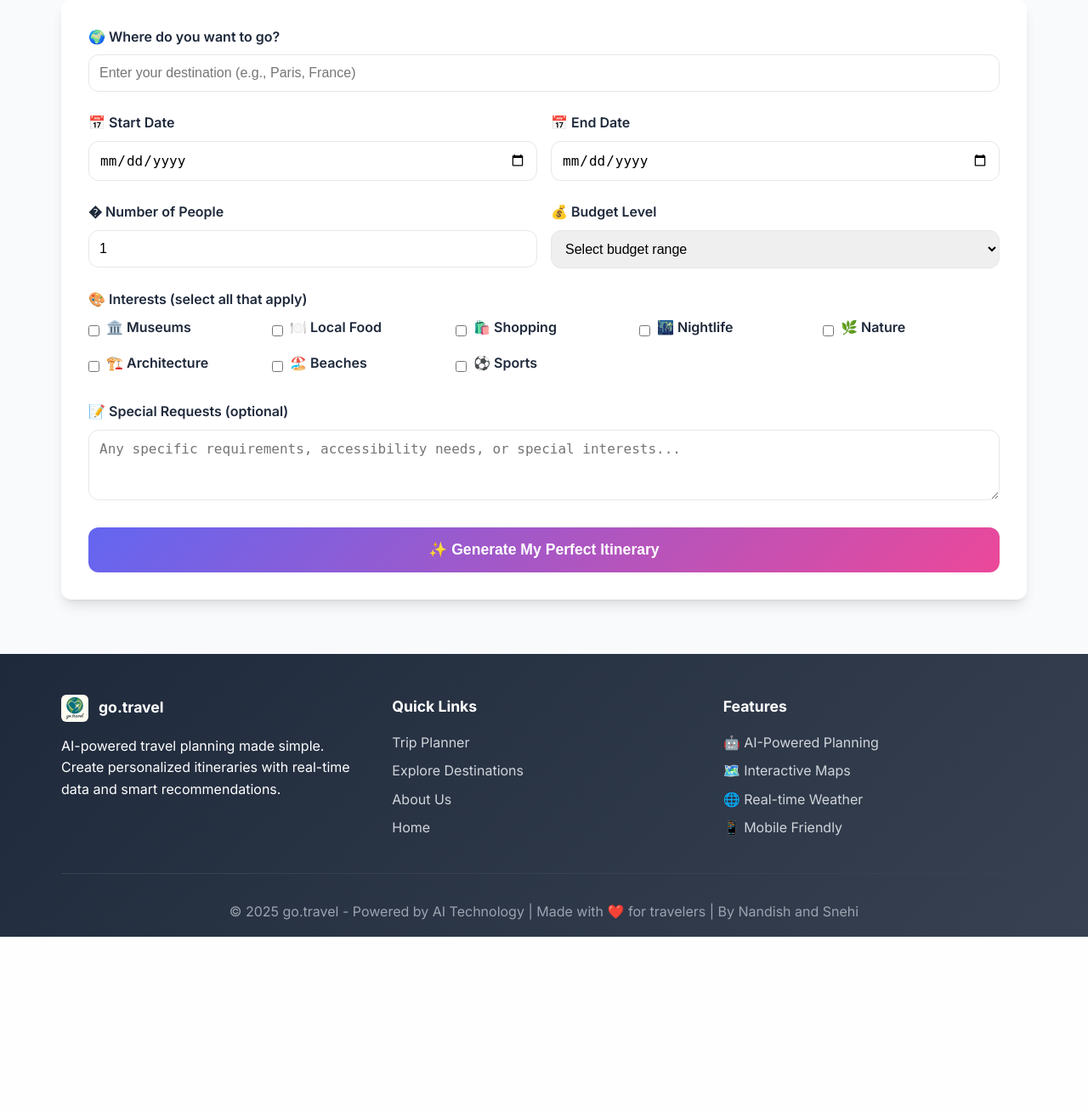
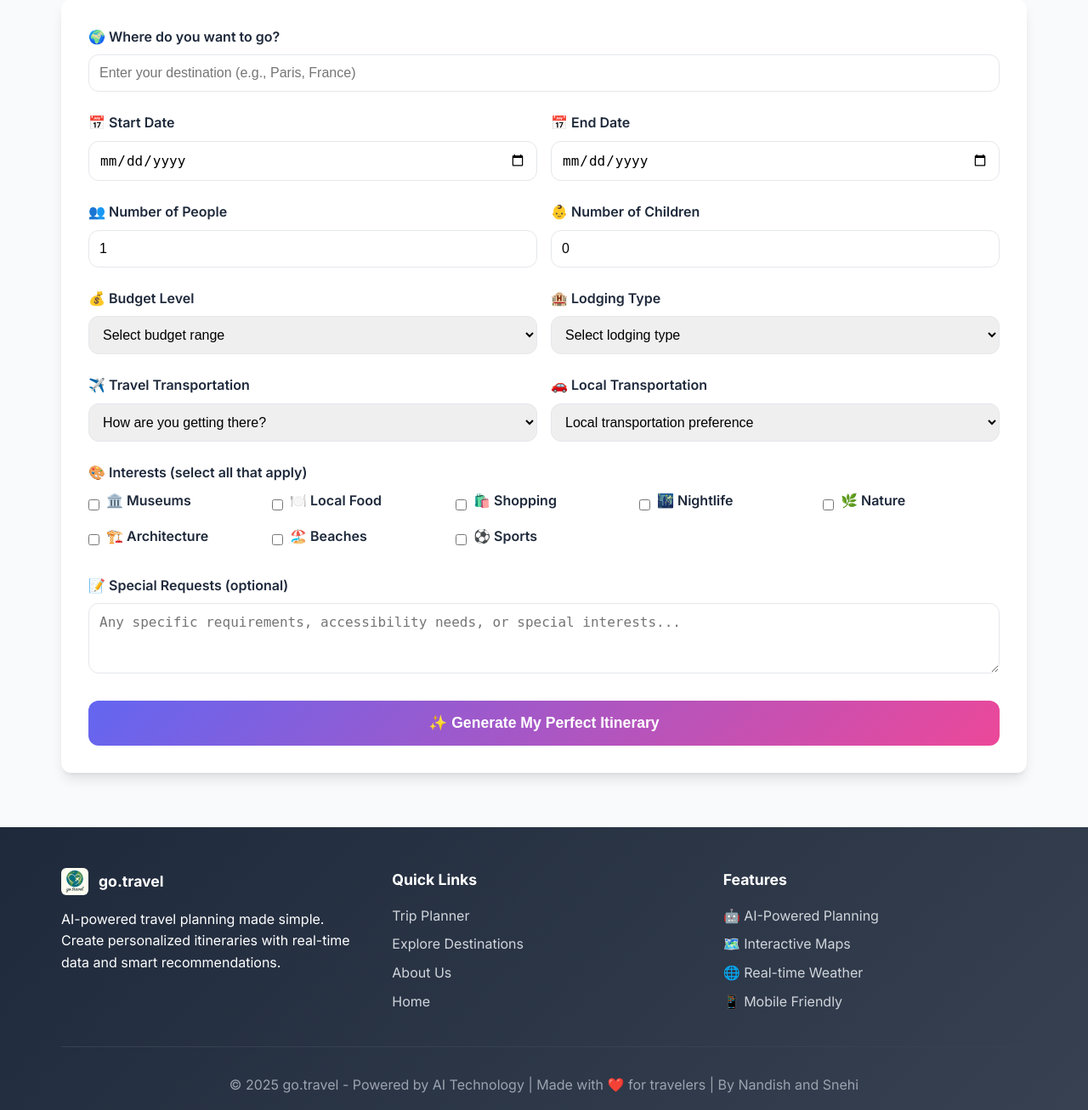
Before and after one commit to GoTravelCac/go.travel, a Flask app: page /planner in a window 1280 px wide. Shown: the part 279-1586 px from the top of the page at 85% size. Before the commit the page ends 1382 px from the top, so only its background shows below. Run offline with Flask 3, Linux system fonts and the light colour scheme; some libraries are stand-ins or nearby versions.

Commit message:
Enhanced trip planner with comprehensive new features - Added 4 new form sections: lodging type, children count, travel transportation, local transportation - Implemented children validation (cannot exceed total people) - Enhanced itinerary generation with detailed transportation and lodging context - Improved location addressing and Google Maps integration - Added section separators (--) for better itinerary organization - Enhanced export formatting with proper spacing and structure - Updated safety information formatting - Added CSS for section separators with visual styling - Improved plain text export with better readability

```diff
--- a/app.py
+++ b/app.py
@@ -664,14 +664,18 @@ def generate_itinerary():
         end_date = data.get('end_date')
         duration = data.get('duration')
         people = data.get('people')
+        children = data.get('children', 0)
         budget = data.get('budget', '')
+        lodging = data.get('lodging', '')
+        travel_transport = data.get('travelTransport', '')
+        local_transport = data.get('localTransport', '')
         interests = data.get('interests', [])
         special_requests = data.get('special_requests', '')
 
         # Create enhanced prompt with Google API integration
         prompt = create_enhanced_itinerary_prompt(
-            destination, start_date, end_date, duration, people,
-            budget, interests, special_requests
+            destination, start_date, end_date, duration, people, children,
+            budget, lodging, travel_transport, local_transport, interests, special_requests
         )
 
         print(f"🎯 Generating enhanced itinerary for {destination} ({duration} days)")
@@ -744,16 +748,22 @@ def clean_itinerary_text(text):
 
     return cleaned_text.strip()
 
-def create_enhanced_itinerary_prompt(destination, start_date, end_date, duration, people, budget, interests, special_requests):
+def create_enhanced_itinerary_prompt(destination, start_date, end_date, duration, people, children, budget, lodging, travel_transport, local_transport, interests, special_requests):
     """Create an enhanced prompt with Google API integration"""
 
     # Convert interests list to readable format
     interests_text = ', '.join(interests) if interests else 'general sightseeing'
 
-    # People context
+    # People and children context
     people_text = f"{people} {'person' if people == 1 else 'people'}"
+    if children > 0:
+        people_text += f" (including {children} {'child' if children == 1 else 'children'})"
+
     group_context = ""
-    if people == 1:
+    if children > 0:
+        group_context = f"\n- Plan family-friendly activities suitable for children"
+        group_context += f"\n- Consider child safety, accessibility, and age-appropriate attractions"
+    elif people == 1:
         group_context = "\n- Plan activities suitable for solo travelers"
     elif people == 2:
         group_context = "\n- Plan romantic and couple-friendly activities"
@@ -767,10 +777,48 @@ def create_enhanced_itinerary_prompt(destination, start_date, end_date, duration
     if budget:
         if budget == 'budget':
             budget_context = "\n- Focus on budget-friendly options, free attractions, and affordable accommodations"
-        elif budget == 'mid-range':
+        elif budget == 'moderate':
             budget_context = "\n- Include mid-range accommodations and dining options"
         elif budget == 'luxury':
             budget_context = "\n- Include luxury accommodations, fine dining, and premium experiences"
+
+    # Lodging context
+    lodging_context = ""
+    if lodging:
+        if lodging == 'hotel':
+            lodging_context = "\n- Recommend hotels with appropriate amenities for the group size"
+        elif lodging == 'airbnb':
+            lodging_context = "\n- Suggest Airbnb or vacation rental properties suitable for the group"
+        elif lodging == 'resort':
+            lodging_context = "\n- Focus on resort accommodations with inclusive amenities"
+        elif lodging == 'hostel':
+            lodging_context = "\n- Recommend hostels with private rooms or dorms as appropriate"
+        elif lodging == 'already_booked':
+            lodging_context = "\n- Accommodation is already booked, focus on activities and dining"
+
+    # Transportation context
+    transport_context = ""
+    if travel_transport:
+        transport_context += f"\n- Travel method: {travel_transport}"
+        if travel_transport == 'plane':
+            transport_context += " (include airport transfer recommendations)"
+        elif travel_transport == 'drive':
+            transport_context += " (include parking information and scenic route suggestions)"
+        elif travel_transport == 'train':
+            transport_context += " (include train station information and connections)"
+        elif travel_transport == 'cruise':
+            transport_context += " (include port information and shore excursions)"
+
+    if local_transport:
+        transport_context += f"\n- Local transportation: {local_transport}"
+        if local_transport == 'rental_car':
+            transport_context += " (include rental locations, parking, and driving tips)"
+        elif local_transport == 'public_transport':
+            transport_context += " (include transit passes, routes, and schedules)"
+        elif local_transport == 'walking':
+            transport_context += " (focus on walkable attractions and neighborhoods)"
+        elif local_transport == 'rideshare':
+            transport_context += " (include ride-hailing apps and taxi information)"
 
     # Special requests context
     special_context = f"\n- Special considerations: {special_requests}" if special_requests else ""
@@ -779,7 +827,7 @@ def create_enhanced_itinerary_prompt(destination, start_date, end_date, duration
 
 TRAVELER PREFERENCES:
 - Group size: {people_text}
-- Interests: {interests_text}{budget_context}{group_context}{special_context}
+- Interests: {interests_text}{budget_context}{lodging_context}{transport_context}{group_context}{special_context}
 
 REQUIREMENTS:
 - Provide a day-by-day breakdown (Day 1, Day 2, etc.)
@@ -809,11 +857,13 @@ LOCATION & SAFETY REQUIREMENTS:
 FORMAT:
 - Use clear headings for each day
 - Organize activities by time of day
+- Use "--" as a separator between major sections (between days, before safety info, etc.)
 - Do not include any *, **, or # characters, use indents, hyphens, and em dashes for clearer formatting
 - Make it engaging and informative with natural text formatting
 - Include practical details and insider tips
 - Include weather considerations and timezone information when available
 - End with a comprehensive "SAFETY INFORMATION" section
+- Add proper spacing between sections for better readability
 
 Please create a comprehensive, well-structured itinerary that maximizes the travel experience while being practical, actionable, and safe."""
 
@@ -821,7 +871,8 @@ Please create a comprehensive, well-structured itinerary that maximizes the trav
 
 def create_itinerary_prompt(destination, start_date, end_date, duration, people, budget, interests, special_requests):
     """Create a detailed prompt for Gemini AI (legacy function)"""
-    return create_enhanced_itinerary_prompt(destination, start_date, end_date, duration, people, budget, interests, special_requests)
+    # Use default values for new parameters to maintain backward compatibility
+    return create_enhanced_itinerary_prompt(destination, start_date, end_date, duration, people, 0, budget, '', '', '', interests, special_requests)
 
 @app.route('/api/refine-itinerary', methods=['POST'])
 def refine_itinerary():
--- a/templates/planner.html
+++ b/templates/planner.html
@@ -197,6 +197,25 @@
 .formatted-itinerary {
     max-width: 100%;
     overflow-x: auto;
+}
+
+.section-separator {
+    border-top: 2px solid #e5e7eb;
+    margin: 2rem 0;
+    height: 1px;
+    position: relative;
+}
+
+.section-separator::after {
+    content: '✨';
+    position: absolute;
+    top: -12px;
+    left: 50%;
+    transform: translateX(-50%);
+    background: white;
+    padding: 0 1rem;
+    color: var(--primary-color);
+    font-size: 1.2rem;
 }
 
 .itinerary-content p {
@@ -588,9 +607,16 @@
 
         <div class="form-row">
             <div class="form-group">
-                <label for="people">� Number of People</label>
+                <label for="people">👥 Number of People</label>
                 <input type="number" id="people" name="people" min="1" max="20" value="1" required>
             </div>
+            <div class="form-group">
+                <label for="children">👶 Number of Children</label>
+                <input type="number" id="children" name="children" min="0" max="0" value="0">
+            </div>
+        </div>
+
+        <div class="form-row">
             <div class="form-group">
                 <label for="budget">💰 Budget Level</label>
                 <select id="budget" name="budget" required>
@@ -598,6 +624,45 @@
                     <option value="budget">💵 Budget-friendly</option>
                     <option value="moderate">💸 Moderate</option>
                     <option value="luxury">💎 Luxury</option>
+                </select>
+            </div>
+            <div class="form-group">
+                <label for="lodging">🏨 Lodging Type</label>
+                <select id="lodging" name="lodging" required>
+                    <option value="">Select lodging type</option>
+                    <option value="hotel">🏨 Hotel</option>
+                    <option value="airbnb">🏠 Airbnb/Vacation Rental</option>
+                    <option value="resort">🏖️ Resort</option>
+                    <option value="hostel">🛏️ Hostel</option>
+                    <option value="already_booked">✅ Already Booked</option>
+                </select>
+            </div>
+        </div>
+
+        <div class="form-row">
+            <div class="form-group">
+                <label for="travelTransport">✈️ Travel Transportation</label>
+                <select id="travelTransport" name="travelTransport" required>
+                    <option value="">How are you getting there?</option>
+                    <option value="plane">✈️ Airplane</option>
+                    <option value="drive">🚗 Driving</option>
+                    <option value="train">🚂 Train</option>
+                    <option value="bus">🚌 Bus</option>
+                    <option value="cruise">🚢 Cruise</option>
+                    <option value="other">🚀 Other</option>
+                </select>
+            </div>
+            <div class="form-group">
+                <label for="localTransport">🚗 Local Transportation</label>
+                <select id="localTransport" name="localTransport" required>
+                    <option value="">Local transportation preference</option>
+                    <option value="rental_car">🚗 Rental Car</option>
+                    <option value="own_car">🚙 Own Car</option>
+                    <option value="rideshare">🚕 Rideshare/Taxi</option>
+                    <option value="public_transport">🚇 Public Transportation</option>
+                    <option value="walking">🚶 Walking</option>
+                    <option value="bike">🚲 Bike/Scooter</option>
+                    <option value="mix">🔄 Mix of Options</option>
                 </select>
             </div>
         </div>
@@ -1065,6 +1130,9 @@ function formatItinerary(itinerary) {
         .replace(/\*\*/g, '')
         .replace(/\*/g, '')
 
+        // Format section separators
+        .replace(/^--\s*$/gm, '<div class="section-separator"></div>')
+
         // Format day headers
         .replace(/Day (\d+):/g, '<h3>📅 Day $1</h3>')
 
@@ -1208,14 +1276,26 @@ function getPlainTextItinerary() {
         // Clean up excessive whitespace
         .replace(/\s+/g, ' ')
         .replace(/\n\s+/g, '\n')
+        // Handle section separators
+        .replace(/--/g, '\n' + '─'.repeat(50) + '\n')
         // Add proper spacing around day headers
         .replace(/(Day\s+\d+[:\s]*[^\n]*)/gi, '\n\n📅 $1\n')
         // Add spacing around time periods
-        .replace(/(Morning|Afternoon|Evening|Night)[:\s]*([^\n]*)/gi, '\n� $1: $2\n')
+        .replace(/(Morning|Afternoon|Evening|Night)[:\s]*([^\n]*)/gi, '\n🕐 $1: $2\n')
+        // Format safety information header
+        .replace(/(SAFETY INFORMATION)/gi, '\n\n🛡️ $1\n' + '─'.repeat(30) + '\n')
         // Format bullet points
         .replace(/—\s*/g, '\n• ')
+        .replace(/•\s*/g, '\n  • ')
+        // Add spacing before addresses
+        .replace(/(📍[^\n]+)/g, '\n    $1')
+        // Add spacing before costs
+        .replace(/(💰[^\n]+)/g, '\n    $1')
+        // Add spacing before tips
+        .replace(/(💡[^\n]+)/g, '\n    $1')
         // Clean up multiple newlines
-        .replace(/\n{3,}/g, '\n\n')
+        .replace(/\n{4,}/g, '\n\n\n')
+        .replace(/\n{3}/g, '\n\n')
         .trim();
 
     // Add header info if available
@@ -1380,8 +1460,36 @@ function showMessage(message, type) {
 // Initialize page when Google Maps API is loaded
 window.initializePage = initializePage;
 
+// Validation for children not exceeding total people
+function setupChildrenValidation() {
+    const peopleInput = document.getElementById('people');
+    const childrenInput = document.getElementById('children');
+
+    function validateChildren() {
+        const totalPeople = parseInt(peopleInput.value) || 0;
+        const children = parseInt(childrenInput.value) || 0;
+
+        // Update max attribute for children input
+        childrenInput.max = totalPeople;
+
+        // If children exceeds total people, set to max allowed
+        if (children > totalPeople) {
+            childrenInput.value = totalPeople;
+        }
+    }
+
+    peopleInput.addEventListener('input', validateChildren);
+    childrenInput.addEventListener('input', validateChildren);
+
+    // Initial validation
+    validateChildren();
+}
+
 // Fallback initialization for duration calculation if Google Maps fails
 document.addEventListener('DOMContentLoaded', function() {
+    // Setup children validation
+    setupChildrenValidation();
+
     // Add a small delay to allow Google Maps to load first
     setTimeout(function() {
         // If Google Maps hasn't initialized the date calculation, do it manually
```
Also changed, not shown: .github/workflows/deploy.yml (deleted).
